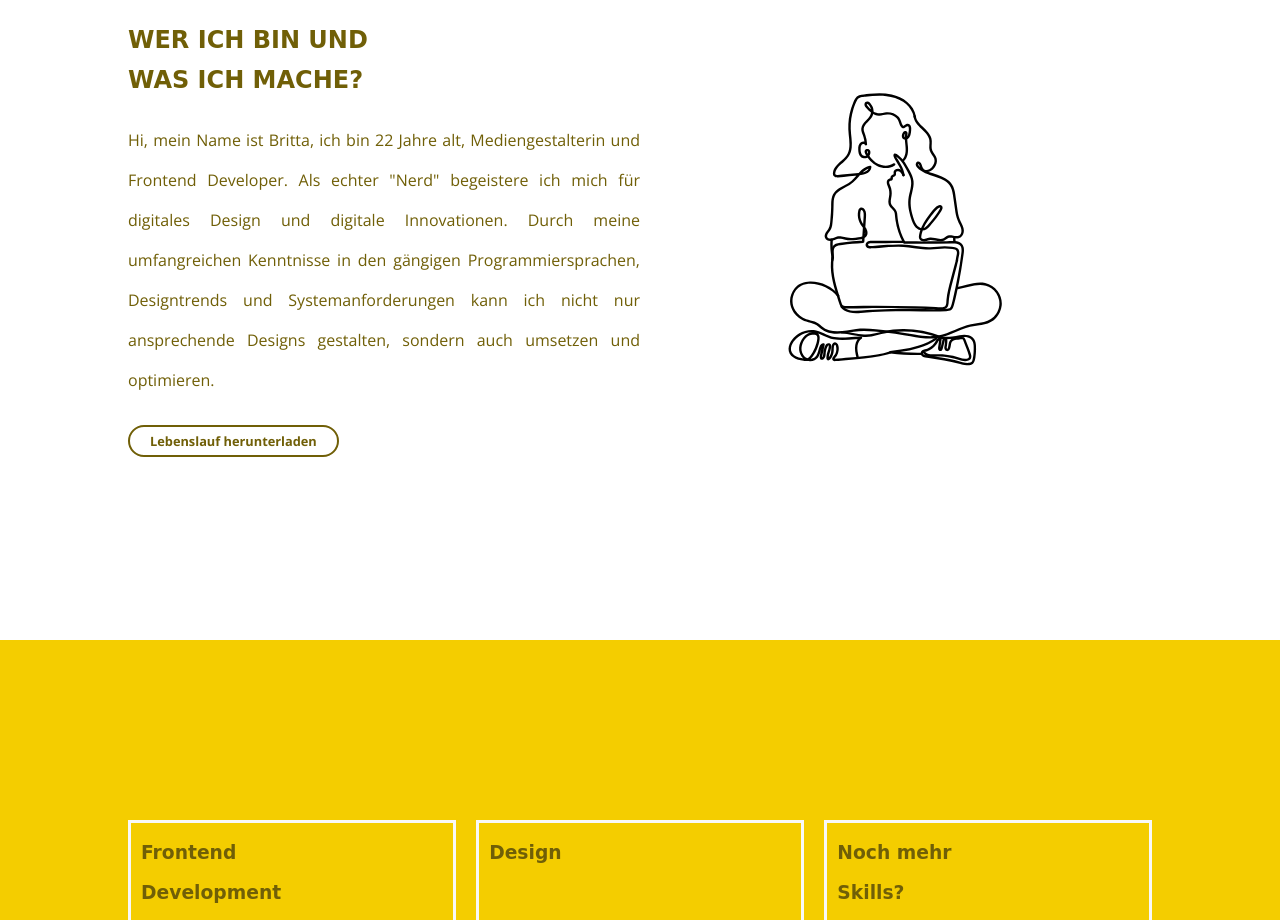
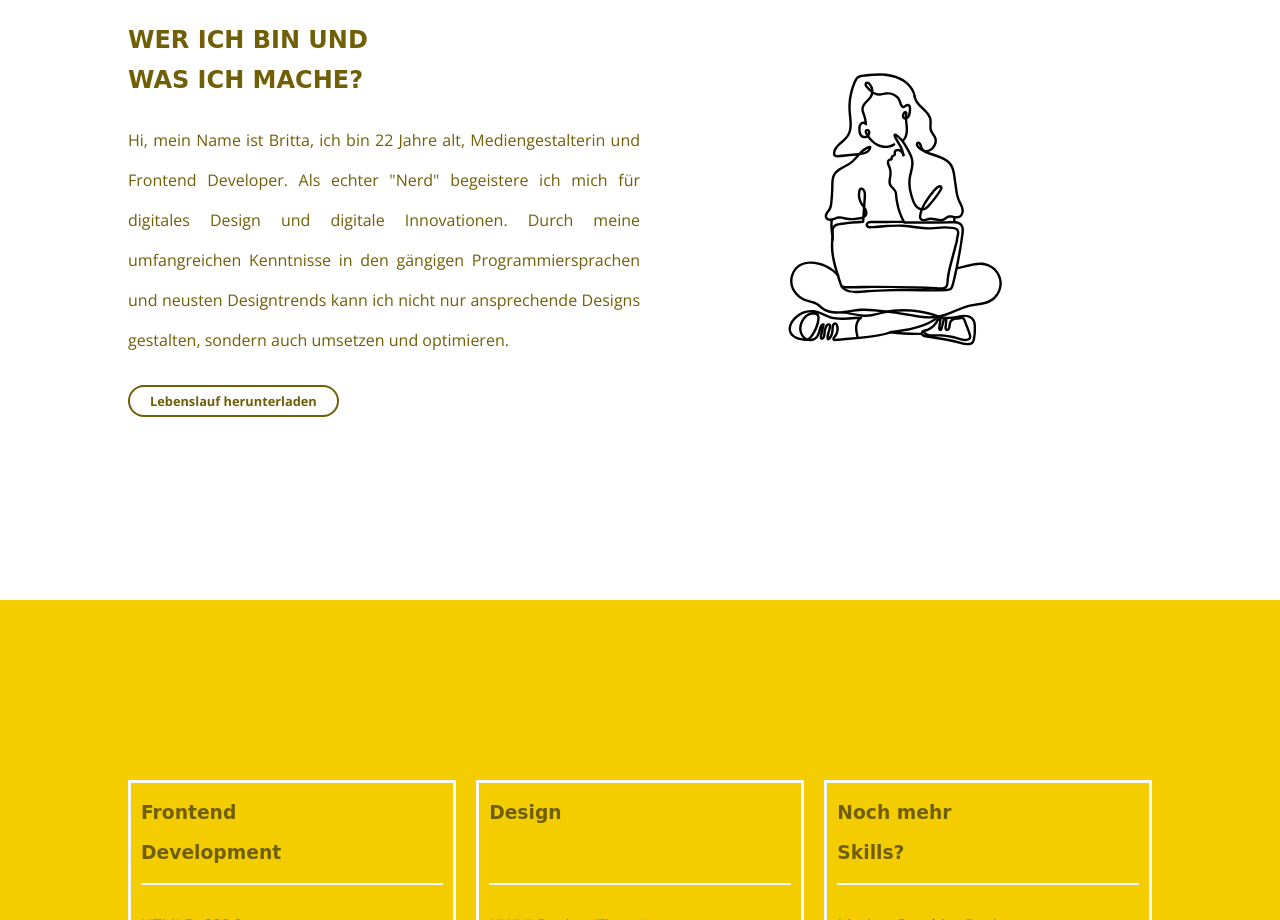
Before and after one commit to britta210/britta210.github.io, a plain HTML site: page index.html in a window 1280 px wide. Shown: the part 960-1880 px from the top of the page. Drawn offline with nearby package versions, Linux system fonts and the light colour scheme; files whose address does not match are found by name; a web font is replaced by a local one.

Commit message:
Add files via upload

```diff
--- a/index.html
+++ b/index.html
@@ -89,7 +89,7 @@
                 <p>
                     Hi, mein Name ist Britta, ich bin 22 Jahre alt, Mediengestalterin und Frontend Developer.
                     Als echter "Nerd" begeistere ich mich für digitales Design und digitale Innovationen.
-                    Durch meine umfangreichen Kenntnisse in den gängigen Programmiersprachen, Designtrends und Systemanforderungen kann ich nicht nur ansprechende Designs gestalten, sondern auch umsetzen und optimieren.
+                    Durch meine umfangreichen Kenntnisse in den gängigen Programmiersprachen und neusten Designtrends kann ich nicht nur ansprechende Designs gestalten, sondern auch umsetzen und optimieren.
                 </p>
                 <a href="files/lebenslauf-aktuell.pdf" target="_blank" class="btn-secondary">Lebenslauf herunterladen</a>
            </div>
```
